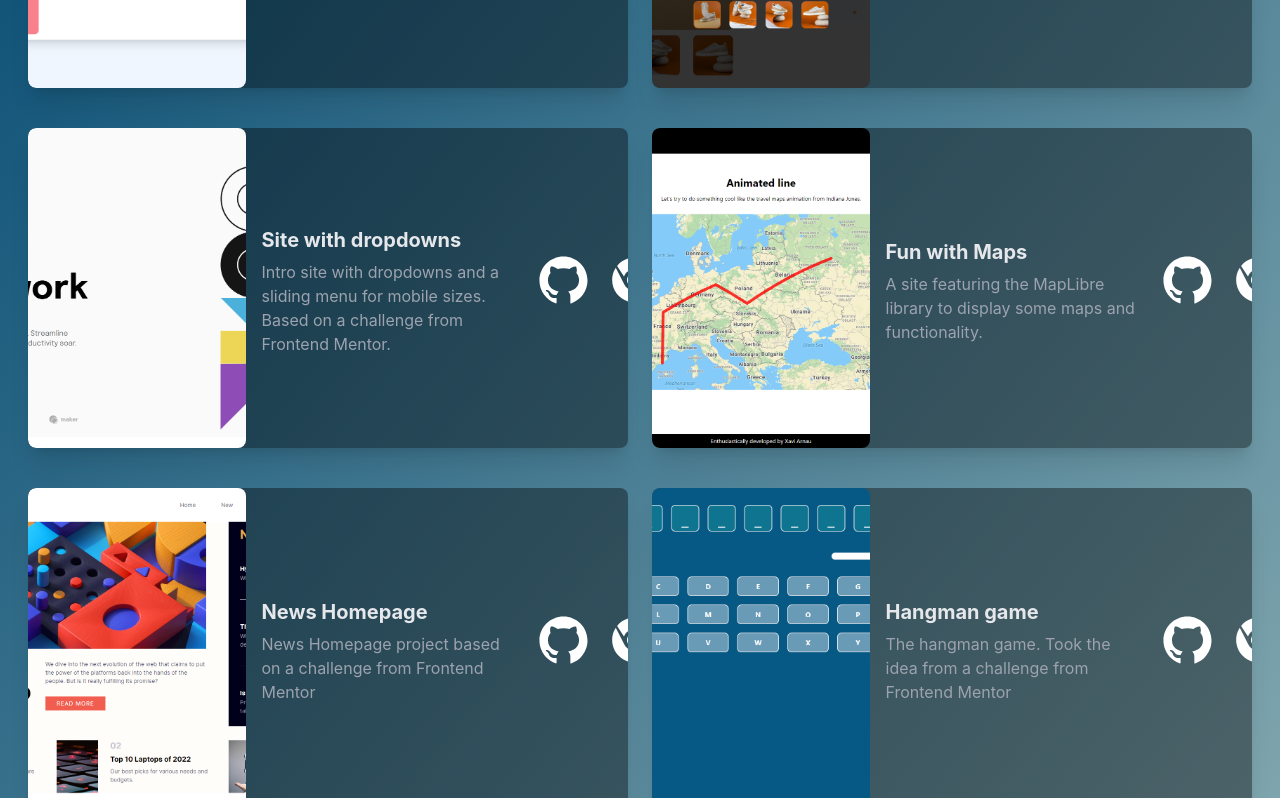
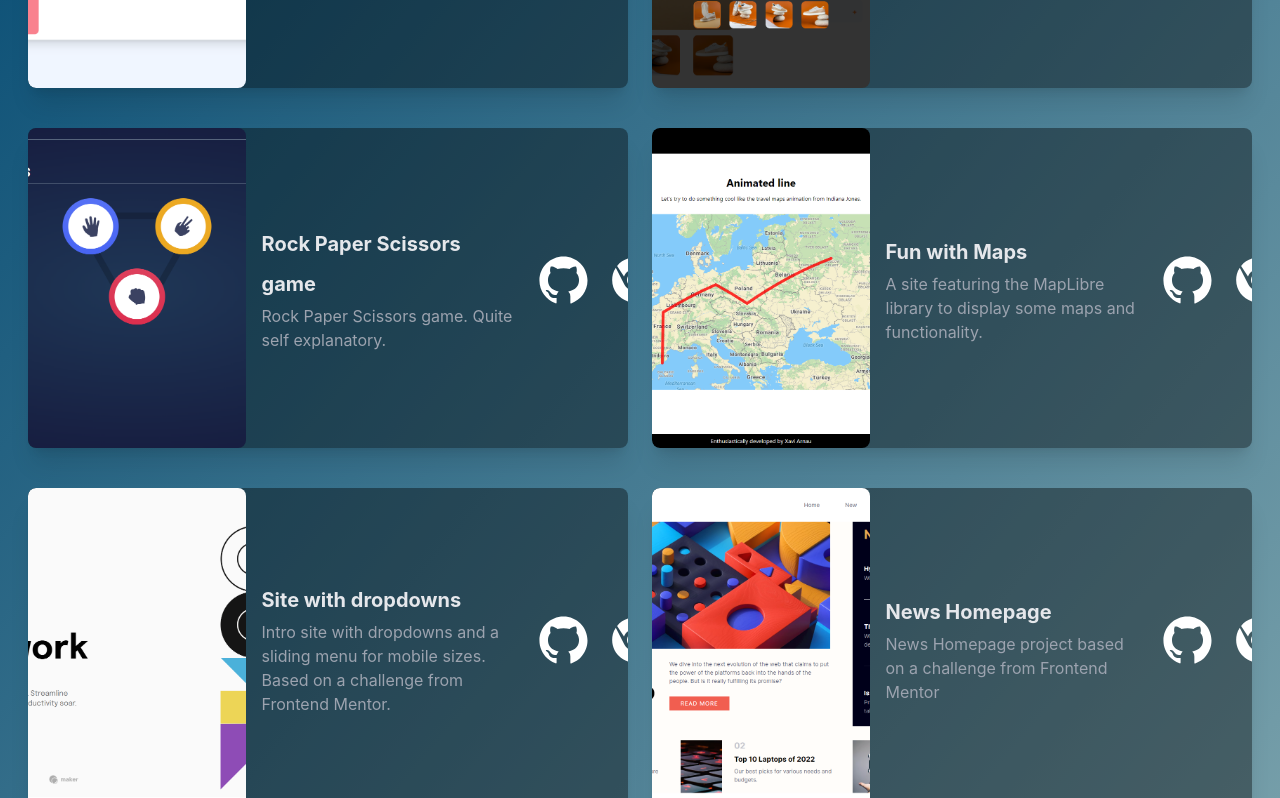
Before and after one commit to Xavi-Arnau/portfolio-tailwind-app, a React (Create React App) app: page /Portfolio in a window 1280 px wide. Shown: the part 360-1158 px from the top of the page. Built offline with nearby package versions, Linux system fonts and the light colour scheme.

Commit message:
new project added

```diff
--- a/src/components/Portfolio.jsx
+++ b/src/components/Portfolio.jsx
@@ -13,6 +13,8 @@ import proj11 from "../assets/Hangman.png";
 import proj12 from "../assets/Intro-with-dropdowns.png";
 import proj13 from "../assets/Some-ecommerce.png";
 import proj14 from "../assets/Fun-with-Maps-App.png";
+import proj15 from "../assets/Rock-Paper-Scissors.png";
+
 import Project from "./Project";
 
 export const Portfolio = () => {
@@ -38,13 +40,11 @@ export const Portfolio = () => {
           }
         />
         <Project
-          image={proj12}
-          site={"https://intro-with-dropdowns.netlify.app/"}
-          github={"https://github.com/Xavi-Arnau/intro-with-dropdowns"}
-          title={"Site with dropdowns"}
-          description={
-            "Intro site with dropdowns and a sliding menu for mobile sizes. Based on a challenge from Frontend Mentor."
-          }
+          image={proj15}
+          site={"https://some-rock-paper-scissors.netlify.app/"}
+          github={"https://github.com/Xavi-Arnau/rock-paper-scissors"}
+          title={"Rock Paper Scissors game"}
+          description={"Rock Paper Scissors game. Quite self explanatory."}
         />
         <Project
           image={proj14}
@@ -53,6 +53,15 @@ export const Portfolio = () => {
           title={"Fun with Maps"}
           description={
             "A site featuring the MapLibre library to display some maps and functionality."
+          }
+        />
+        <Project
+          image={proj12}
+          site={"https://intro-with-dropdowns.netlify.app/"}
+          github={"https://github.com/Xavi-Arnau/intro-with-dropdowns"}
+          title={"Site with dropdowns"}
+          description={
+            "Intro site with dropdowns and a sliding menu for mobile sizes. Based on a challenge from Frontend Mentor."
           }
         />
         <Project
```
Also changed, not shown: src/assets/Rock-Paper-Scissors.png (added).
